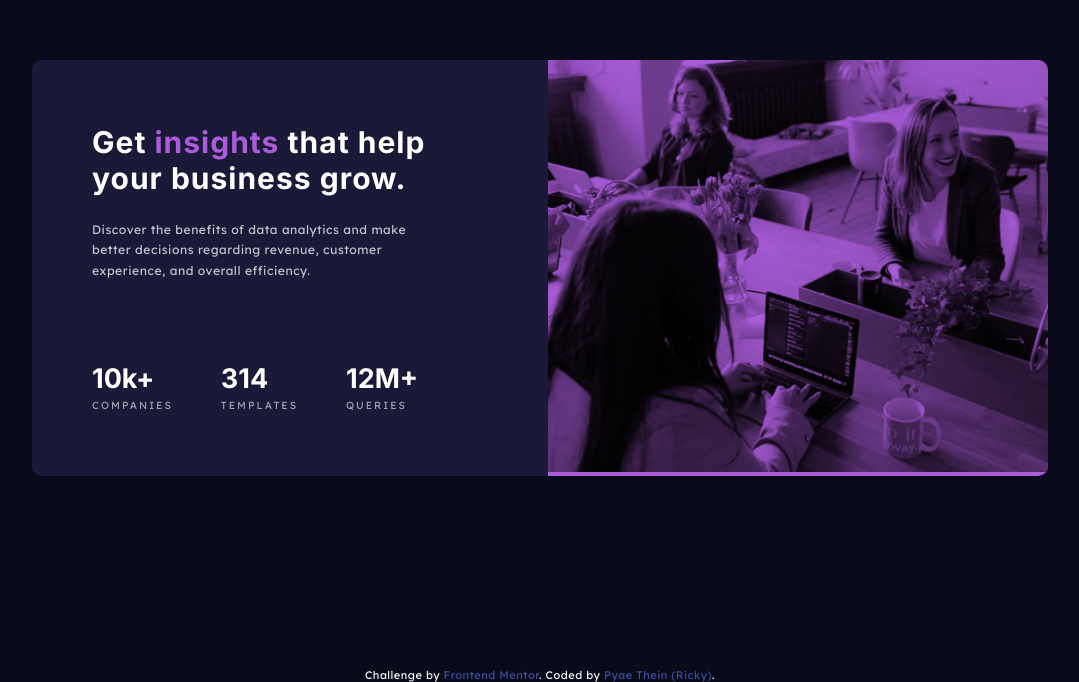
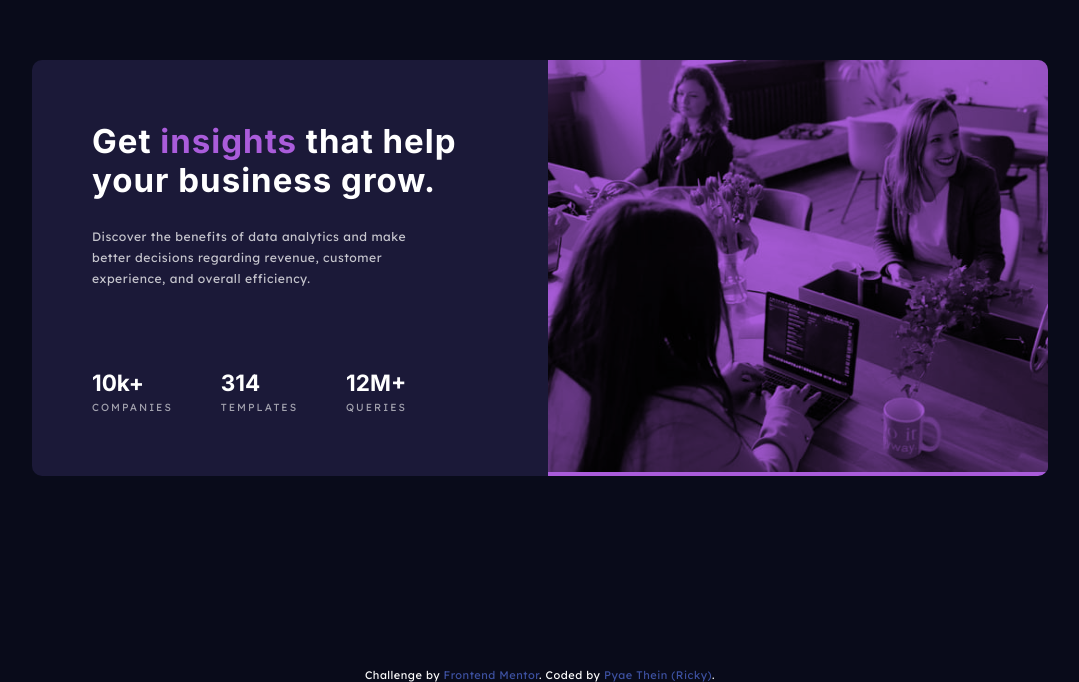
Before and after one commit to pyaetheiN/Stats-preview-card-component, a plain HTML site: page index.html in a window 1280 px wide. Shown: the part 132-814 px from the top of the page, without its empty margins (100-1179 px from the left). Drawn offline with Linux system fonts and the light colour scheme.

Commit message:
Add files via upload

```diff
--- a/scss/style.scss
+++ b/scss/style.scss
@@ -75,6 +75,9 @@ main{
         &__info{
             max-width: 500px;
         }
+        &__title{
+            font-size: 2em;
+        }
     }
 }
 
@@ -92,7 +95,7 @@ main{
         }
         &__title{
             margin-bottom: 0.8em;
-            font-size: 2em;
+            font-size: 2.2em;
             line-height: 1.2;
             letter-spacing: 1px;
         }
@@ -110,5 +113,8 @@ main{
             font-size: 0.6875em;
             letter-spacing: 2px;
         }
+        &__stat-num{
+            font-size: 1.5em;
+        }
     }
 }
```
Also changed, not shown: css/style.css, 1 other file.
